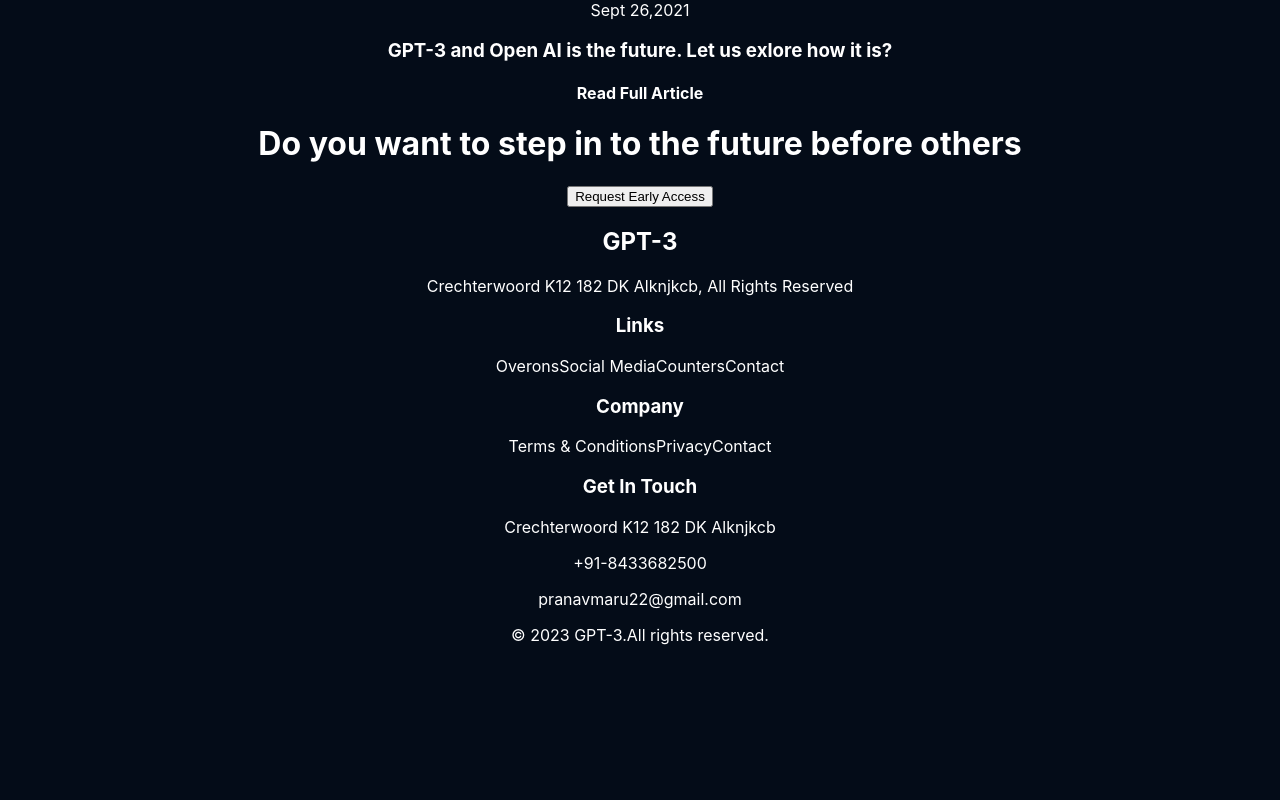
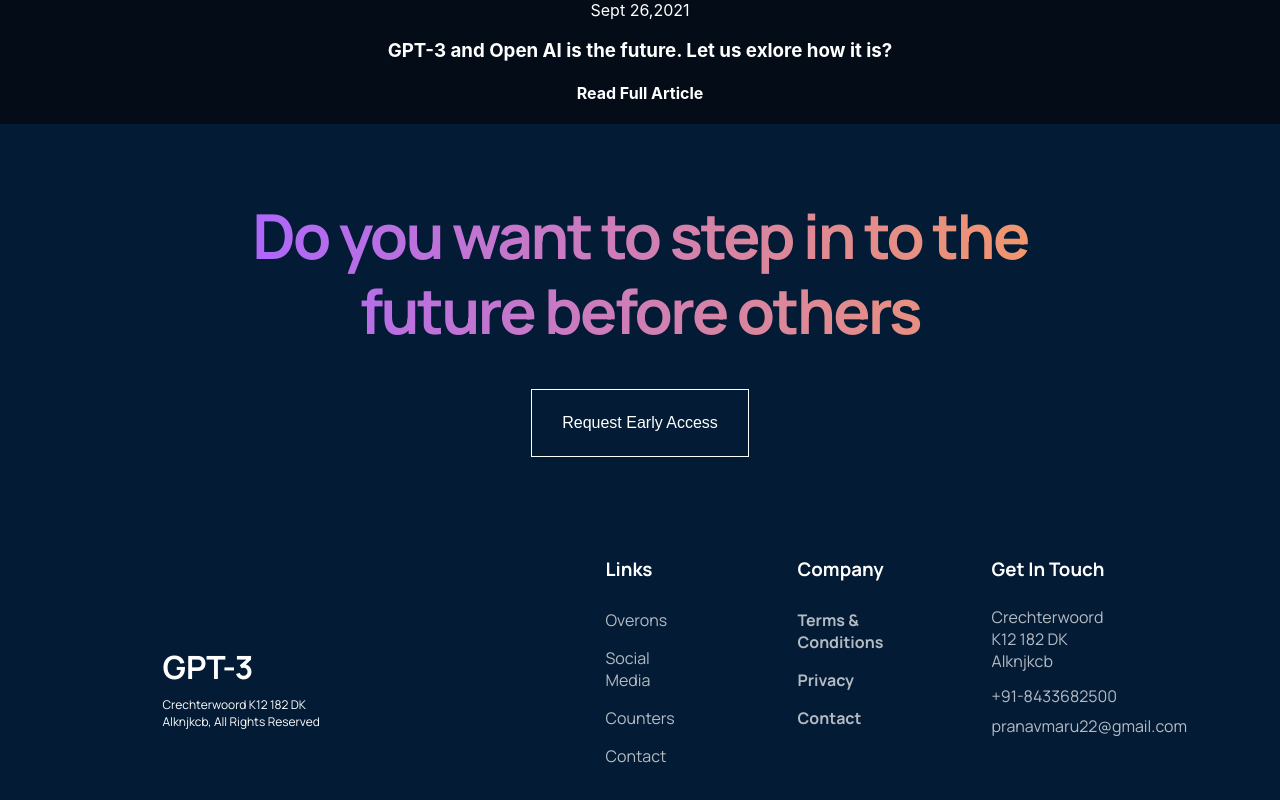
Before and after one commit to PranavMaru22/GPT-3-Website, a React (Create React App) app: page / in a window 1280 px wide. Shown: the part 5160-5960 px from the top of the page. Before the commit the page ends 5821 px from the top, so only its background shows below. Built offline with nearby package versions, Linux system fonts and the light colour scheme.

Commit message:
fixed footer section

```diff
--- a/public/index.html
+++ b/public/index.html
@@ -11,7 +11,7 @@
     />
     <link rel="preconnect" href="https://fonts.googleapis.com">
     <link rel="preconnect" href="https://fonts.gstatic.com" crossorigin>
-    <link href="https://fonts.googleapis.com/css2?family=Manrope:wght@400;600&display=swap" rel="stylesheet">
+    <link href="https://fonts.googleapis.com/css2?family=Manrope:wght@400;600;700&display=swap" rel="stylesheet">
     <link rel="apple-touch-icon" href="%PUBLIC_URL%/logo192.png" />
     <link rel="manifest" href="%PUBLIC_URL%/manifest.json" />
 
--- a/src/Footer/Footer.css
+++ b/src/Footer/Footer.css
@@ -0,0 +1,130 @@
+.footer__container {
+    display: flex;
+    flex-direction: column;
+    justify-content: space-between;
+    align-items: center;
+    background: #031B34;
+    font-family: "Manrope";
+    height: 900px;
+    width: 100%;
+}
+
+.footer__heading {
+    display: flex;
+    flex-direction: column;
+    justify-content: space-between;
+    align-items: center;
+    margin-top: 2rem;
+    height: 140px;
+    width: 800px;
+
+}
+.footer__heading h1 {
+    font-size: 62px;
+    font-weight: 800;
+    line-height: 75px;
+    letter-spacing: -0.04em;
+    text-align: center;
+    background: linear-gradient(89.97deg, #AE67FA 1.84%, #F49867 102.67%);
+    -webkit-background-clip: text;
+    -webkit-text-fill-color: transparent;
+    background-clip: text;
+    -webkit-text-fill-color: transparent;
+}
+
+.request_btn {
+    width: 218px;
+    font-size: 16px;
+    line-height: 18px;
+    background-color: transparent;
+    color: #FFFFFF;
+    cursor:pointer;
+    border: 1px solid #FFFFFF;
+    padding: 1.5rem;
+}
+
+.footer__content {
+    display: flex;
+    flex-direction: row;
+    justify-content: space-around;
+    align-items: center;
+    width: 100%;
+    text-align: left;
+}
+
+.footer__logo {
+    height: 85px;
+    width: 168px;
+    height: 30px;
+    width: 118px;
+    color: #FFFFFF;
+}
+
+.footer__logo h2 {
+    font-size: 32px;
+    font-weight:700;
+    margin-bottom: -0.3rem;
+}
+
+.footer__logo p {
+    height: 30px;
+    width: 168px;
+    font-size: 12px;
+}
+
+.footer__list__container {
+    display: flex;
+    flex-direction: row;
+    justify-content: space-between;
+    text-align: left;
+    width: 40%;
+}
+
+.footer__list__1 {
+    display: flex;
+    flex-direction: column;
+    height: 191px;
+    width: 72px;
+    margin: 0 2rem 0 0;
+    text-align: left;
+}
+
+.footer__list__1 a {
+    padding: 5px 0;
+    margin: 3px 0;
+    font-size: 16px;
+    opacity: 0.7;
+}
+
+.footer__list__2 {
+    display: flex;
+    flex-direction: column;
+    justify-content: space-between;
+    height: 150px;
+    width: 106px;
+    font-weight: bold;
+}
+
+.footer__list__2 a {
+    padding: 5px 0;
+    margin: 3px 0;
+    font-size: 16px;
+    opacity: 0.7;
+}
+
+.footer__list__3 {
+    height: 182px;
+    width: 126px;
+
+}
+
+.footer__list__3  p, .footer__list__3 a {
+    padding: 5px 0;
+    margin: 3px 0;
+    font-size: 16px;
+    opacity: 0.7;
+}
+
+.footer__list__3 a {
+    cursor: pointer;
+}
--- a/src/Footer/Footer.js
+++ b/src/Footer/Footer.js
@@ -3,31 +3,31 @@
 
 function Footer() {
   return (
-    <div>
-      <div>
+    <div className='footer__container'>
+      <div className='footer__heading'>
         <h1>Do you want to step in to the future before others</h1>
-        <button>Request Early Access</button>
+        <button className='request_btn'>Request Early Access</button>
       </div>
-      <div>
-        <div>
+      <div className='footer__content'>
+        <div className='footer__logo'>
           <h2>GPT-3</h2>
           <p>Crechterwoord K12 182 DK Alknjkcb, All Rights Reserved</p>
         </div>
-        <div>
-          <div>
+        <div className='footer__list__container'>
+          <div className='footer__list__1'>
             <h3>Links</h3>
             <a href='#overons'>Overons</a>
             <a href='#social-media'>Social Media</a>
             <a href='#counters'>Counters</a>
             <a href='#contact'>Contact</a>
           </div>
-          <div>
+          <div className='footer__list__2'>
             <h3>Company</h3>
             <a href='#terms-conditions'>Terms & Conditions</a>
             <a href='#privacy'>Privacy</a>
             <a href='#contact'>Contact</a>
           </div>
-          <div>
+          <div className='footer__list__3'>
             <h3>Get In Touch</h3>
             <p>Crechterwoord K12 182 DK Alknjkcb</p>
             <p>+91-8433682500</p>
@@ -35,7 +35,7 @@
           </div>
         </div>
       </div>
-      <p>© 2023 GPT-3.All rights reserved.</p>
+      <p>© 2023 GPT-3. All rights reserved.</p>
     </div>
   )
 }
```
